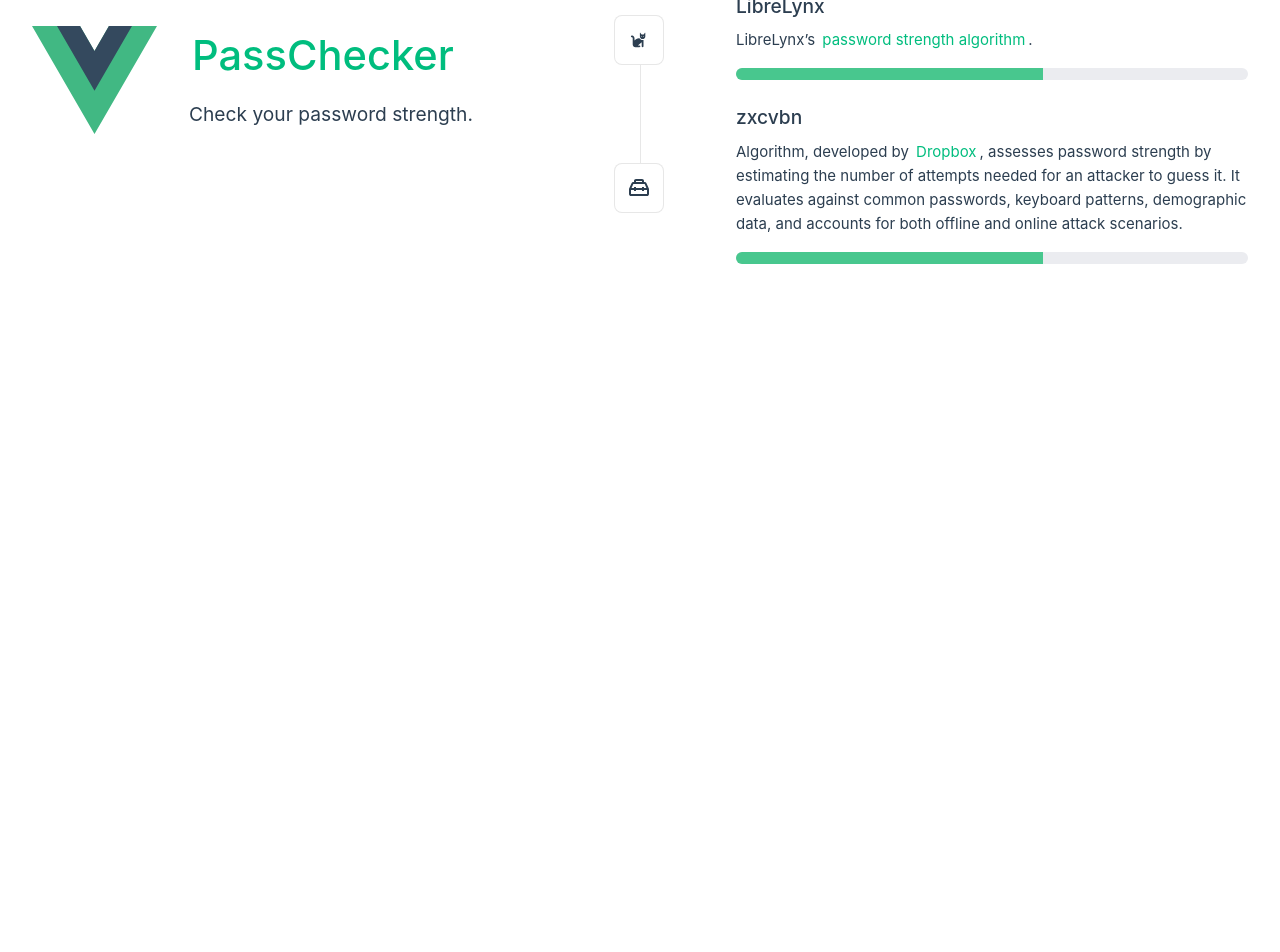
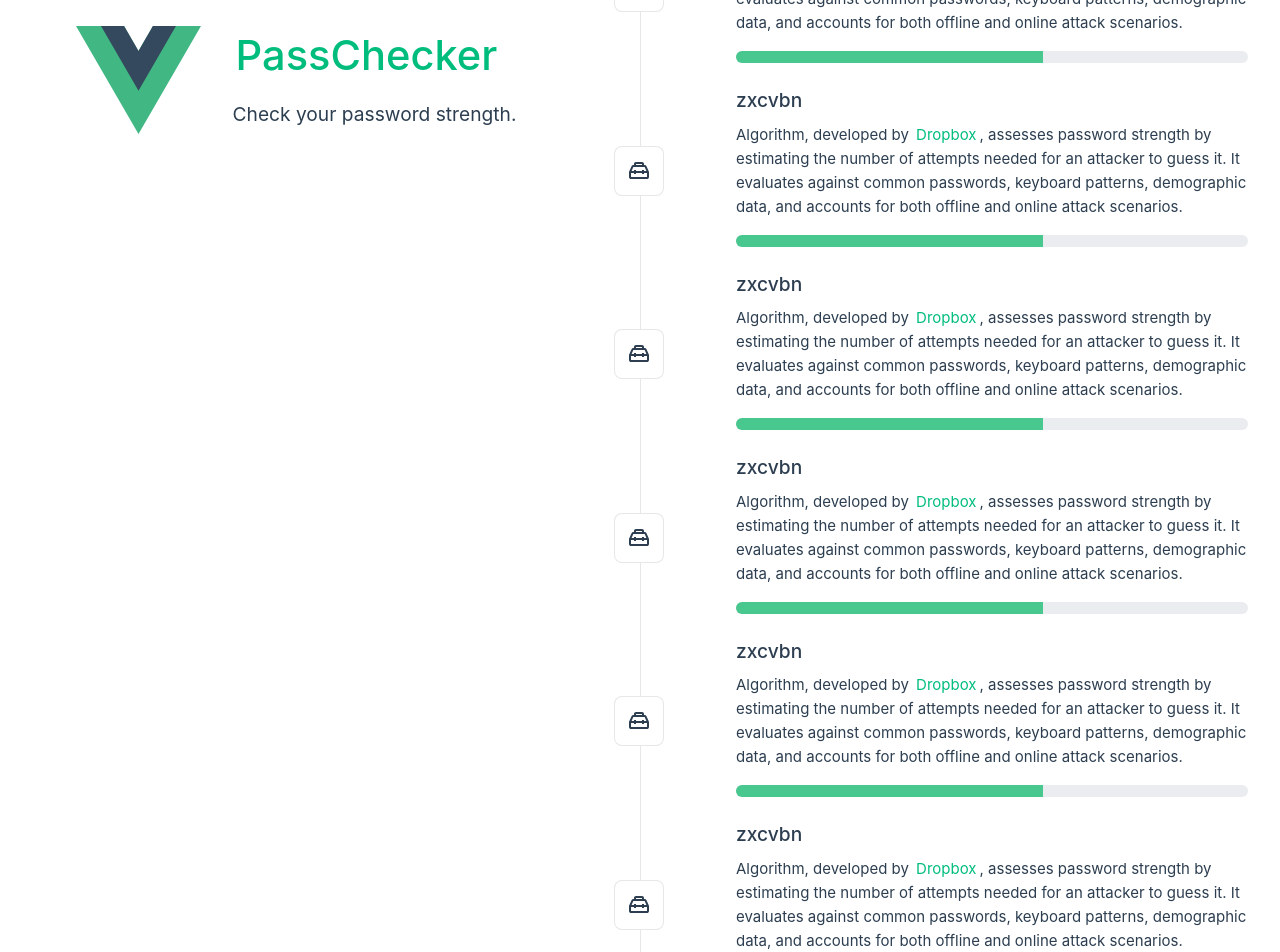
Before and after one commit to javierparadadev/passchecker, a Vue app: page / in a window 1280 px wide. Shown: the part 320-1272 px from the top of the page. Before the commit the page ends 800 px from the top, so only its background shows below. Built offline with nearby package versions, Linux system fonts and the light colour scheme.

Commit message:
update css

```diff
--- a/src/App.vue
+++ b/src/App.vue
@@ -5,13 +5,14 @@ import ThePassword from './components/ThePassword.vue'
 </script>
 
 <template>
+  <div class="page-container">
   <header>
     <img alt="Vue logo" class="logo" src="./assets/logo.svg" width="125" height="125" />
-
     <div class="wrapper">
       <TheTitle/>
     </div>
   </header>
+</div>
 
   <main>
     <ThePassword/>
@@ -20,6 +21,16 @@ import ThePassword from './components/ThePassword.vue'
 </template>
 
 <style scoped>
+
+.page-container {
+  display: flex;
+  justify-content: center;
+  align-items: center;
+  height: 100vh; /* Esto hace que el contenedor tenga el tamaño de la ventana visible */
+  padding: 0;
+  margin: 0;
+}
+
 header {
   line-height: 1.5;
 }
--- a/src/assets/main.css
+++ b/src/assets/main.css
@@ -24,7 +24,6 @@ a,
 @media (min-width: 1024px) {
   body {
     display: flex;
-    place-items: center;
   }
 
   #app {
--- a/src/components/CheckerList.vue
+++ b/src/components/CheckerList.vue
@@ -29,4 +29,82 @@ import ToolingIcon from './icons/IconTooling.vue'
 
   </PassCheckerItem>
 
+  <PassCheckerItem>
+    <template #icon>
+      <ToolingIcon />
+    </template>
+    <template #heading>zxcvbn</template>
+
+    Algorithm, developed by <a href="https://vitejs.dev/guide/features.html" target="_blank" rel="noopener">Dropbox</a>,
+    assesses password strength by estimating the number of attempts
+    needed for an attacker to guess it. It evaluates against common passwords, keyboard patterns, demographic data,
+    and accounts for both offline and online attack scenarios.
+
+  </PassCheckerItem>
+
+  <PassCheckerItem>
+    <template #icon>
+      <ToolingIcon />
+    </template>
+    <template #heading>zxcvbn</template>
+
+    Algorithm, developed by <a href="https://vitejs.dev/guide/features.html" target="_blank" rel="noopener">Dropbox</a>,
+    assesses password strength by estimating the number of attempts
+    needed for an attacker to guess it. It evaluates against common passwords, keyboard patterns, demographic data,
+    and accounts for both offline and online attack scenarios.
+
+  </PassCheckerItem>
+
+  <PassCheckerItem>
+    <template #icon>
+      <ToolingIcon />
+    </template>
+    <template #heading>zxcvbn</template>
+
+    Algorithm, developed by <a href="https://vitejs.dev/guide/features.html" target="_blank" rel="noopener">Dropbox</a>,
+    assesses password strength by estimating the number of attempts
+    needed for an attacker to guess it. It evaluates against common passwords, keyboard patterns, demographic data,
+    and accounts for both offline and online attack scenarios.
+
+  </PassCheckerItem>
+
+  <PassCheckerItem>
+    <template #icon>
+      <ToolingIcon />
+    </template>
+    <template #heading>zxcvbn</template>
+
+    Algorithm, developed by <a href="https://vitejs.dev/guide/features.html" target="_blank" rel="noopener">Dropbox</a>,
+    assesses password strength by estimating the number of attempts
+    needed for an attacker to guess it. It evaluates against common passwords, keyboard patterns, demographic data,
+    and accounts for both offline and online attack scenarios.
+
+  </PassCheckerItem>
+
+  <PassCheckerItem>
+    <template #icon>
+      <ToolingIcon />
+    </template>
+    <template #heading>zxcvbn</template>
+
+    Algorithm, developed by <a href="https://vitejs.dev/guide/features.html" target="_blank" rel="noopener">Dropbox</a>,
+    assesses password strength by estimating the number of attempts
+    needed for an attacker to guess it. It evaluates against common passwords, keyboard patterns, demographic data,
+    and accounts for both offline and online attack scenarios.
+
+  </PassCheckerItem>
+
+  <PassCheckerItem>
+    <template #icon>
+      <ToolingIcon />
+    </template>
+    <template #heading>zxcvbn</template>
+
+    Algorithm, developed by <a href="https://vitejs.dev/guide/features.html" target="_blank" rel="noopener">Dropbox</a>,
+    assesses password strength by estimating the number of attempts
+    needed for an attacker to guess it. It evaluates against common passwords, keyboard patterns, demographic data,
+    and accounts for both offline and online attack scenarios.
+
+  </PassCheckerItem>
+
 </template>
```
